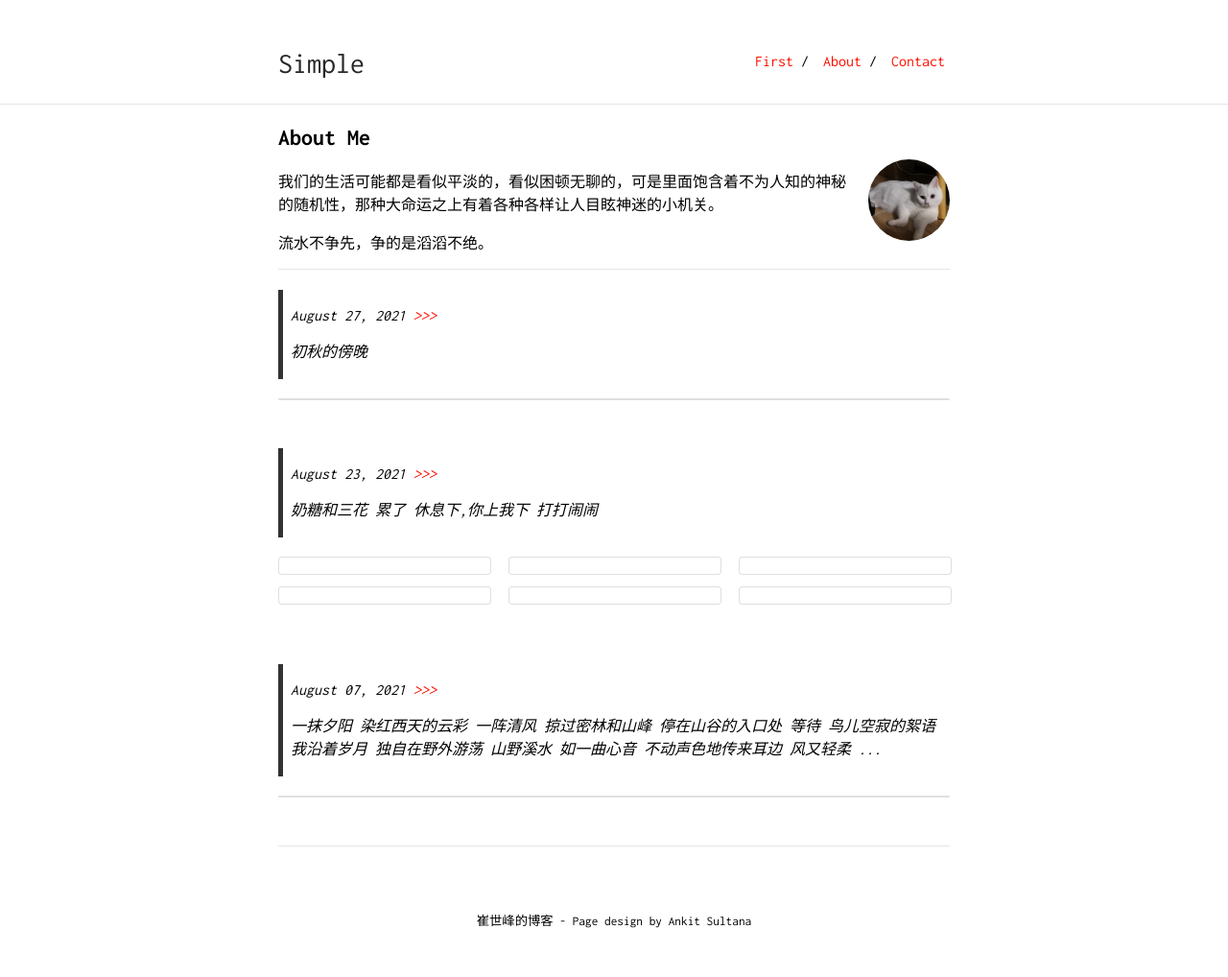
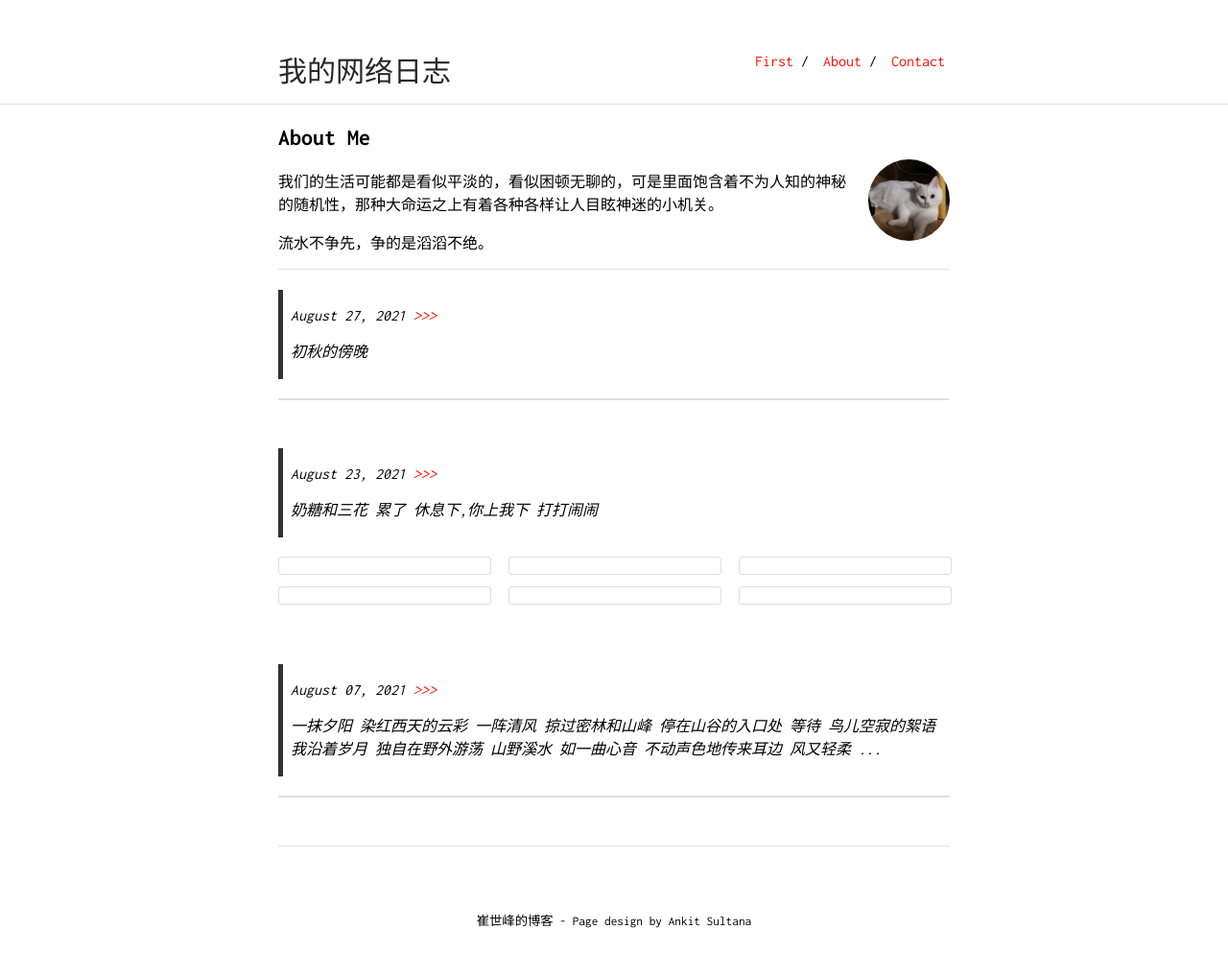
Before and after one commit to ShiFengCui/ShiFengCui.github.io, a Jekyll site: the page built from index.md, in a window 1280 px wide. Shown: the whole page at 96% size. Built offline with Jekyll 4.4.1, drawn with Linux system fonts in a browser that asks for light colours; our own code applies the rules of GitHub Pages for plain Markdown files.

Commit message:
Update _config.yml

```diff
--- a/_config.yml
+++ b/_config.yml
@@ -1,4 +1,4 @@
-title: Simple
+title: 我的网络日志
 url: "/"
 baseurl: ""
 
```
